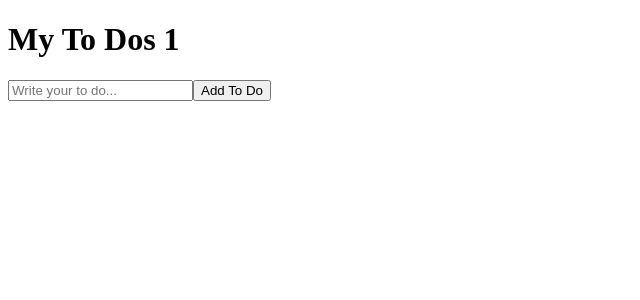
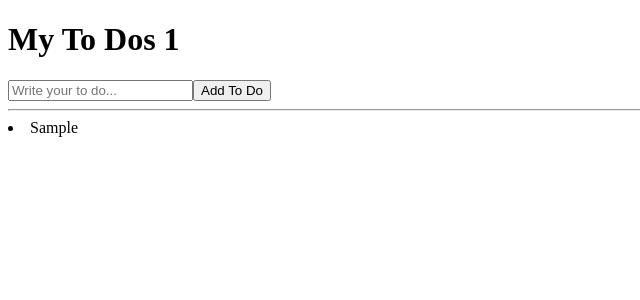
Before and after one commit to gwKainos/react-movie, a React (Create React App) app: page / in a window 1280 px wide. Both pictures are taken after typing "Sample" into the empty fields and a click on the button "Add To Do". Shown: the top 300 px of the page, without its empty margins (0-640 px from the left). Built offline with nearby package versions, Linux system fonts and the light colour scheme.

Commit message:
7-1. To Do List Part Two

```diff
--- a/src/App.js
+++ b/src/App.js
@@ -6,7 +6,6 @@ function App() {
   const onChange = (event) => setToDo(event.target.value)
   const onSubmit = (event) => {
     event.preventDefault();
-    console.log(toDo);
     if(toDo === "") {
       return;
     }
@@ -14,7 +13,6 @@ function App() {
     setToDos(currentArray => [toDo, ...currentArray])
     setToDo("")
   }
-  console.log(toDos);
   return (
       <div className="App">
         <h1>My To Dos {toDos.length}</h1>
@@ -27,6 +25,12 @@ function App() {
           />
           <button>Add To Do</button>
         </form>
+        <hr />
+        {
+          toDos.map((item, index) => (
+              <li key={index}>{item}</li>
+          ))
+        }
       </div>
   );
 }
```
Also changed, not shown: 1 other file (tests, documents, lock files or other folders).
